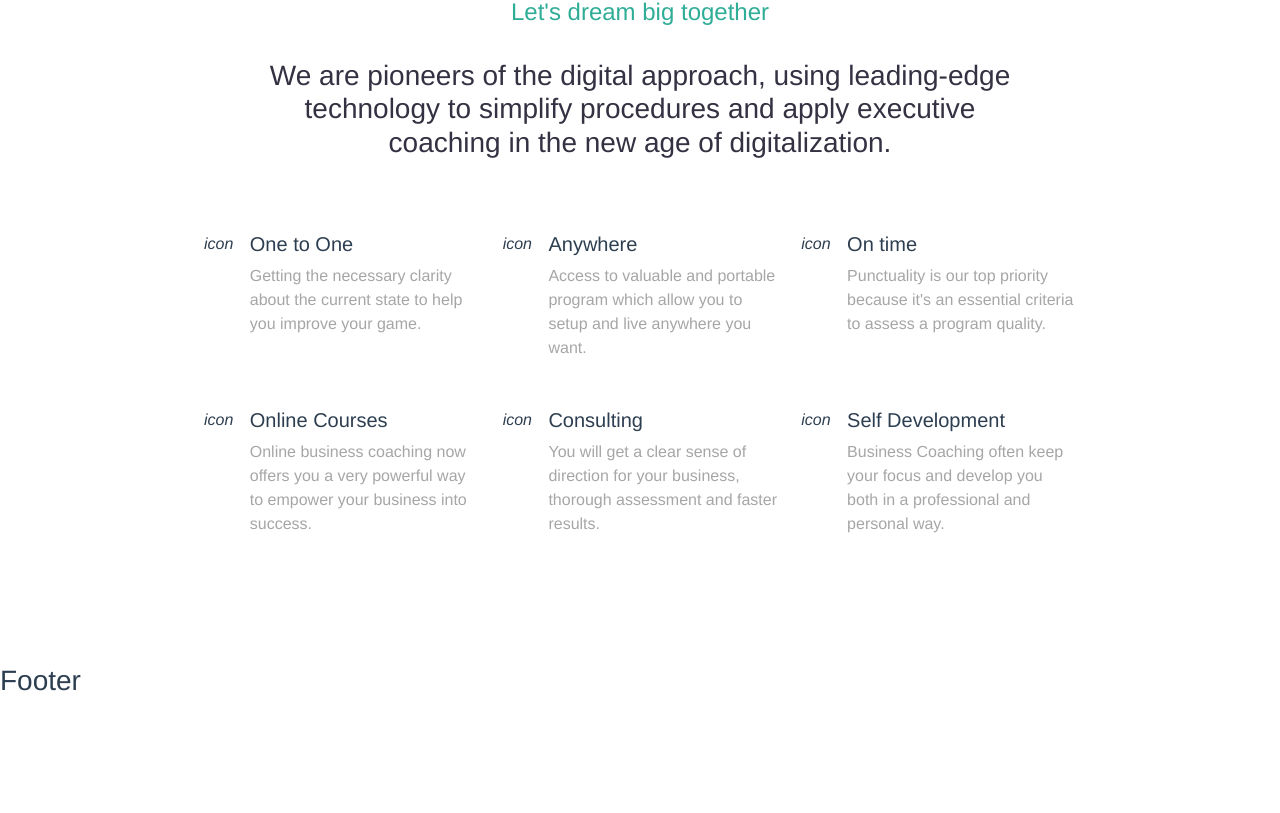
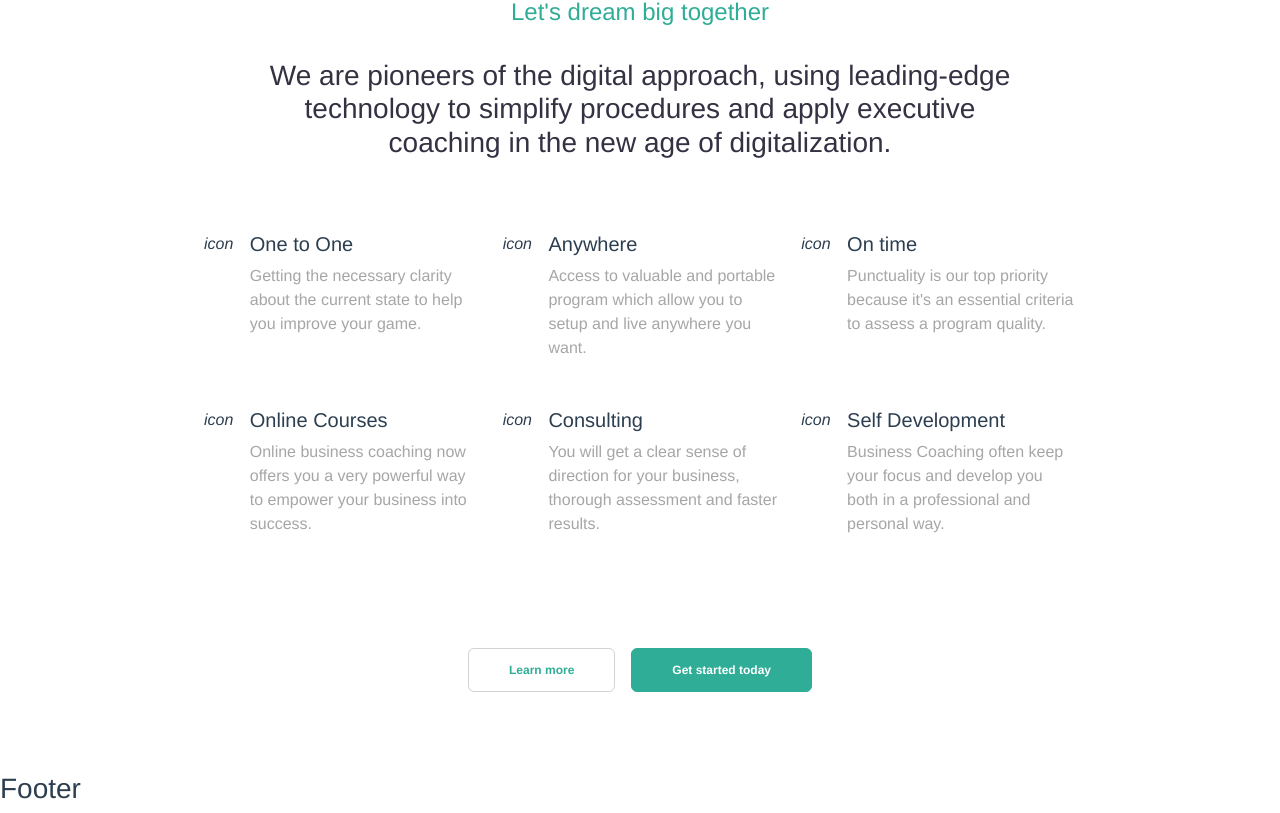
Before and after one commit to Antonius131/proj-html-vuejs, a Vue app: page / in a window 1280 px wide. Shown: the part 264-1077 px from the top of the page. Before the commit the page ends 969 px from the top, so only its background shows below. Built offline with nearby package versions, Linux system fonts and the light colour scheme.

Commit message:
Main: set props for buttons

```diff
--- a/src/components/main/MainContent.vue
+++ b/src/components/main/MainContent.vue
@@ -7,6 +7,16 @@
                title= "We are pioneers of the digital approach, using leading-edge technology to simplify procedures and apply executive coaching in the new age of digitalization."
             />
             <BrandCards />
+            <div class="row">
+               <div class="col-12 text-center">
+                  <SecondaryBtn
+                     text = "Learn more"
+                  />
+                  <PrimaryBtn
+                     text = "Get started today"
+                  />
+               </div>
+            </div>
          </div>
       </section>
    </main>
@@ -15,12 +25,16 @@
 <script>
 import BrandCards from './BrandCards.vue'
 import SectionTitle from './SectionTitle.vue'
+import SecondaryBtn from './SecondaryBtn.vue'
+import PrimaryBtn from './PrimaryBtn.vue'
 
 export default {
    components: {
-      BrandCards,
-      SectionTitle
-   }
+    BrandCards,
+    SectionTitle,
+    SecondaryBtn,
+    PrimaryBtn
+}
 }
 </script>
 
--- a/src/components/main/PrimaryBtn.vue
+++ b/src/components/main/PrimaryBtn.vue
@@ -1,12 +1,14 @@
 <template>
    <button type="button" class="btn btn-primary">
-      Primary Btn
+      {{ text }}
    </button>
 </template>
 
 <script>
 export default {
-
+   props: {
+      'text': String
+   }
 }
 </script>
 
--- a/src/components/main/SecondaryBtn.vue
+++ b/src/components/main/SecondaryBtn.vue
@@ -1,12 +1,14 @@
 <template>
    <button type="button" class="btn btn-secondary">
-      Secondary Btn
+      {{ text }}
    </button>
 </template>
 
 <script>
 export default {
-
+   props: {
+      'text': String
+   }
 }
 </script>
 
```
